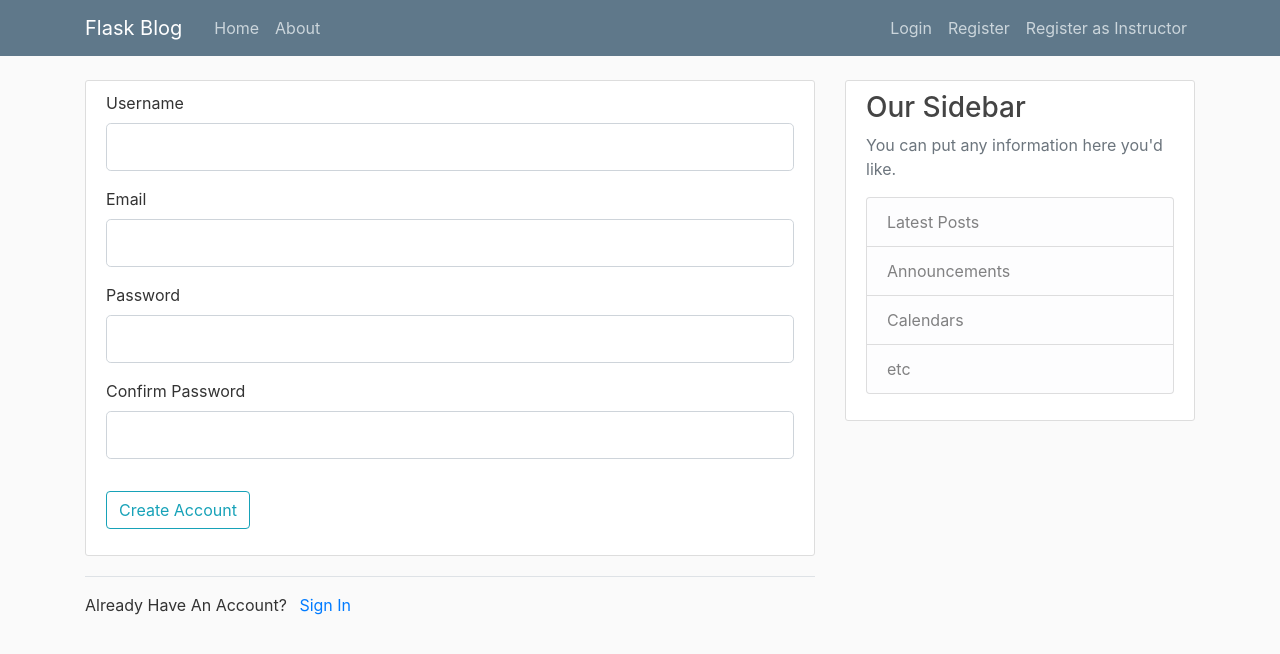
After one commit to YomnaMohsen/E-learning-Hub, a Flask app: page /register in a window 1280 px wide. The commit adds this page. Shown: the top 654 px of the page. Run offline with Flask 3, Linux system fonts and the light colour scheme; some libraries are stand-ins or nearby versions.

Commit message:
Reg & login

```diff
--- a/ehub/__init__.py
+++ b/ehub/__init__.py
@@ -6,6 +6,7 @@ import os
 app = Flask(__name__)
 basedir = os.path.abspath(os.path.dirname(__file__))
 app.config['SQLALCHEMY_DATABASE_URI'] = 'sqlite:///' + os.path.join(basedir, 'e-learn.db')
+app.config['SECRET_KEY'] = '13547cd85dc99262d5399635'
 db = SQLAlchemy(app)
 
 from ehub import routes
--- a/ehub/forms.py
+++ b/ehub/forms.py
@@ -1,2 +1,22 @@
 from flask_wtf import FlaskForm
-from wtforms import StringField
+from wtforms import StringField, PasswordField, SubmitField, BooleanField
+from wtforms.validators import DataRequired, Length, Email, EqualTo
+
+
+class RegistrationForm(FlaskForm):
+    username = StringField('Username',
+                           validators=[DataRequired(), Length(min=2, max=20)])
+    email = StringField('Email',
+                        validators=[DataRequired(), Email()])
+    password = PasswordField('Password', validators=[DataRequired()])
+    confirm_password = PasswordField('Confirm Password',
+                                     validators=[DataRequired(), EqualTo('password')])
+    submit = SubmitField('Create Account')
+
+
+class LoginForm(FlaskForm):
+    email = StringField('Email',
+                        validators=[DataRequired(), Email()])
+    password = PasswordField('Password', validators=[DataRequired()])
+    remember = BooleanField('Remember Me')
+    submit = SubmitField('Sign in')
--- a/ehub/routes.py
+++ b/ehub/routes.py
@@ -1,8 +1,9 @@
 from ehub import app
-from flask import render_template
+from flask import render_template, flash, redirect, url_for
+from ehub.forms import RegistrationForm, LoginForm
 @app.route('/')
 @app.route('/home')
-def hello():
+def home():
     posts = [
     {
         'author': 'Corey Schafer',
@@ -24,3 +25,25 @@ def hello():
 @app.route("/about")
 def about():
     return render_template('about.html', title='About')
+
+@app.route("/register-teacher",  methods=['GET', 'POST'])
+def register_page():
+    form = RegistrationForm()
+    if form.validate_on_submit():
+        flash(f'Account created successfully for {form.username.data}', 'success')
+        return redirect(url_for('home'))
+    return render_template('register.html', title = "Register as Teacher", form = form)
+
+
+@app.route("/register",  methods=['GET', 'POST'])
+def register_inst():
+    form = RegistrationForm()
+    if form.validate_on_submit():
+        flash(f'Account created successfully for {form.username.data}', 'success')
+        return redirect(url_for('home'))
+    return render_template('register.html', title = "Register on Site", form = form)
+
+@app.route("/login")
+def login_page():
+    form = LoginForm()
+    return render_template('login.html', title = "Login to Site", form = form)
--- a/ehub/templates/layout.html
+++ b/ehub/templates/layout.html
@@ -33,6 +33,7 @@
             <div class="navbar-nav">
               <a class="nav-item nav-link" href="/login">Login</a>
               <a class="nav-item nav-link" href="/register">Register</a>
+              <a class="nav-item nav-link" href="/register-teacher">Register as Instructor</a>
             </div>
           </div>
         </div>
@@ -41,6 +42,15 @@
     <main role="main" class="container">
       <div class="row">
         <div class="col-md-8">
+          {% with messages = get_flashed_messages(with_categories=true) %}
+            {% if messages %}
+              {% for category, message in messages %}
+                <div class="alert alert-{{ category }}">
+                  {{ message }}
+                </div>
+              {% endfor %}
+            {% endif %}
+          {% endwith %}
           {% block content %}{% endblock %}
         </div>
         <div class="col-md-4">
--- /dev/null
+++ b/ehub/templates/register.html
@@ -0,0 +1,73 @@
+{% extends "layout.html" %}
+{% block content %}
+    <div class="content-section">
+        <form method ="POST", action ="">
+            {{ form.hidden_tag() }}
+            <fieldset class ='form-group'>
+                <div class = 'form-group'>
+                    {{ form.username.label(class="form-control-label") }}
+
+                    {% if form.username.errors %}
+                       {{ form.username(class="form-control form-control-lg is-invalid") }}
+                        <div class="invalid-feedback">
+                           {% for error in form.username.errors %}
+                               <span>{{ error }}</span>
+                            {% endfor %}
+                        </div>
+                   {% else %}
+                        {{ form.username (class="form-control form-control-lg") }}
+                   {% endif %}
+                </div>
+                <div class = 'form-group'>
+                    {{ form.email.label(class="form-control-label") }}
+
+                    {% if form.email.errors %}
+                       {{ form.email(class="form-control form-control-lg is-invalid") }}
+                        <div class="invalid-feedback">
+                           {% for error in form.email.errors %}
+                               <span>{{ error }}</span>
+                            {% endfor %}
+                        </div>
+                   {% else %}
+                        {{ form.email (class="form-control form-control-lg") }}
+                   {% endif %}
+                </div>
+                <div class = 'form-group'>
+                    {{ form.password.label(class="form-control-label") }}
+
+                    {% if form.password.errors %}
+                       {{ form.password(class="form-control form-control-lg is-invalid") }}
+                        <div class="invalid-feedback">
+                           {% for error in form.password.errors %}
+                               <span>{{ error }}</span>
+                            {% endfor %}
+                        </div>
+                   {% else %}
+                        {{ form.password (class="form-control form-control-lg") }}
+                   {% endif %}
+                </div>
+                <div class = 'form-group'>
+                    {{ form.confirm_password.label(class="form-control-label") }}
+                    {% if form.confirm_password.errors %}
+                       {{ form.confirm_password(class="form-control form-control-lg is-invalid") }}
+                        <div class="invalid-feedback">
+                           {% for error in form.confirm_password.errors %}
+                               <span>{{ error }}</span>
+                            {% endfor %}
+                        </div>
+                   {% else %}
+                     {{ form.confirm_password (class="form-control form-control-lg")}}
+                   {% endif %}
+
+                </div>
+            </fieldset>
+            <div class = 'form-group'>
+                {{ form.submit (class= "btn btn-outline-info") }}
+            </div>
+        </form>
+    </div>
+    <div class="border-top pt-3">
+            Already Have An Account? <a class="ml-2" href="{{ url_for('login_page') }}">Sign In</a>
+        </small>
+    </div>
+{% endblock content %}
```
Also changed, not shown: ehub/templates/login.html (added).
